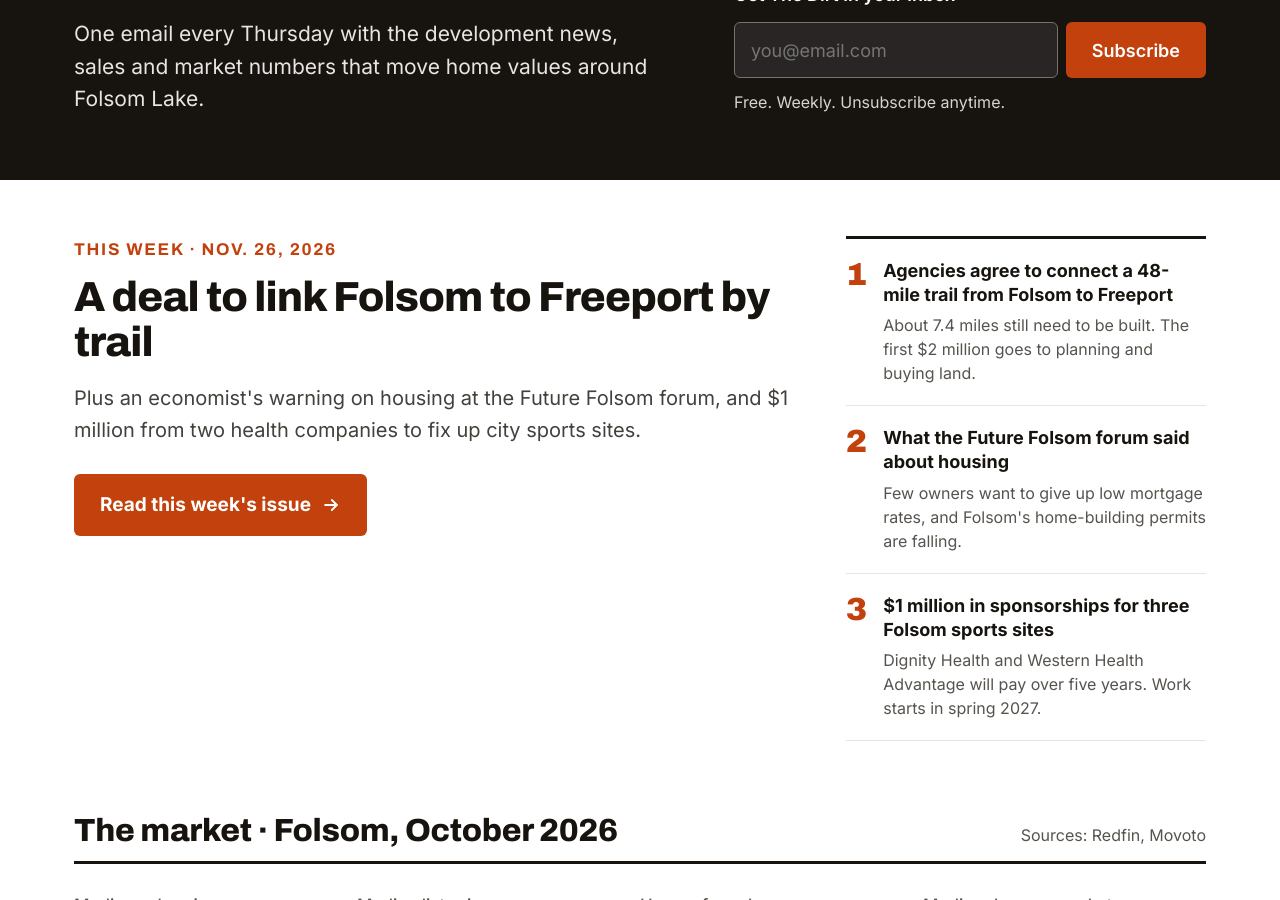
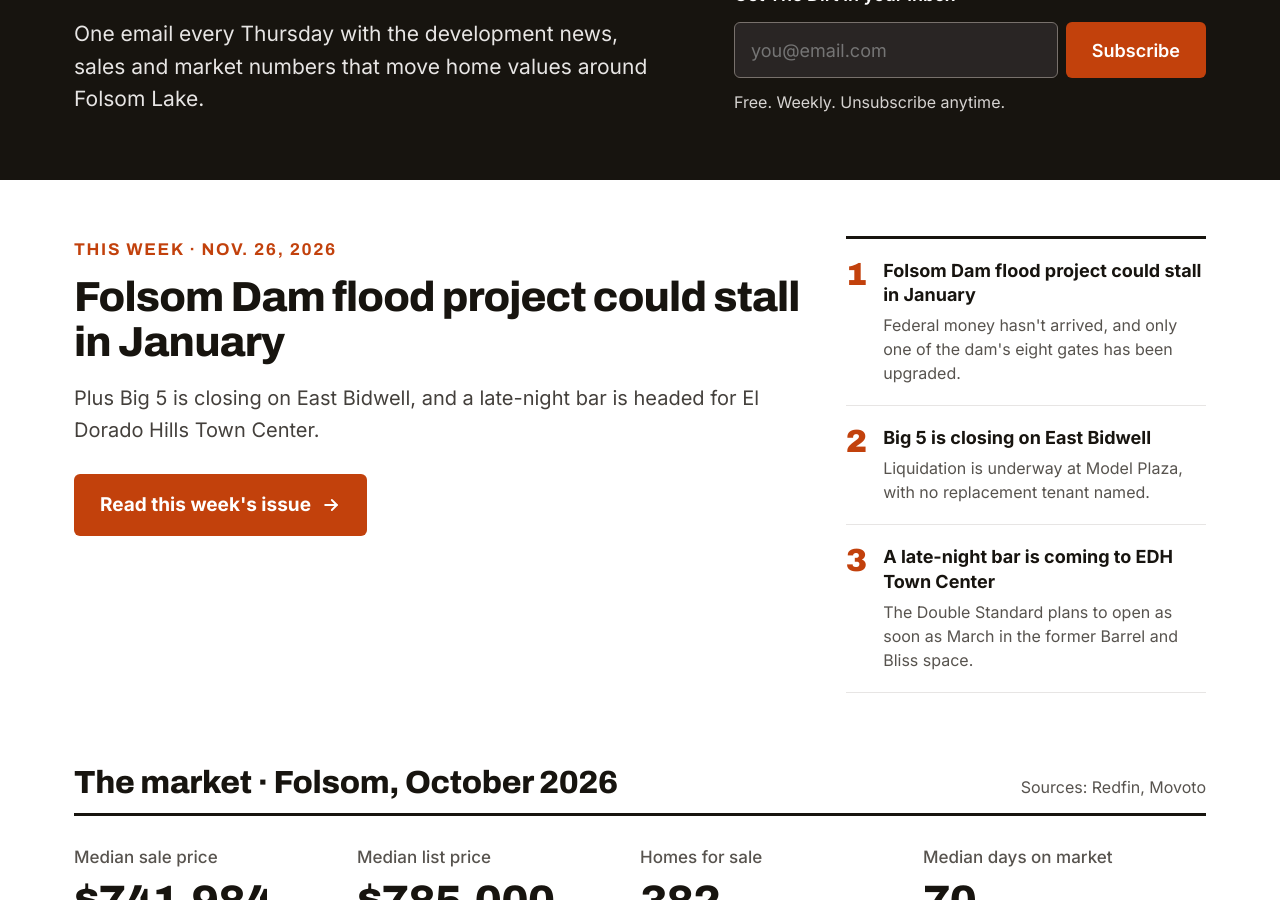
Before and after one commit to thedirtonfolsom/thedirtonfolsom.github.io, a Jekyll site: the page built from index.html, in a window 1280 px wide and 900 px high, scrolled down 417 px. Built offline with Jekyll 4.4.1, drawn with Linux system fonts in a browser that asks for light colours; some of the changed text lies outside the part shown.

Commit message:
Add Issue #3 (Folsom Dam flood project) alongside Issue #2 as back issues
Co-Authored-By: Claude Opus 5.5 <noreply@anthropic.com>
Claude-Session: https://claude.ai/code/session_01L76qhjF3c9qZRgbqS1y5u1

```diff
--- a/_data/meetings.yml
+++ b/_data/meetings.yml
@@ -2,10 +2,10 @@
 - mon: Dec
   day: "2"
   title: El Dorado LAFCO
-  when: Wed., 3:30 p.m. · Board of Supervisors Hearing Room, Placerville
-  what: The county commission reviewing whether El Dorado Hills can become its own city. A public hearing notice is posted for this meeting; the full agenda isn't posted yet.
+  when: Wed., 3:30 p.m. · Board of Supervisors Meeting Room, 330 Fair Lane, Building A, Placerville
+  what: The county commission reviewing whether El Dorado Hills can become its own city. LAFCO says the EDH cityhood application has been complete since September. A public hearing notice is posted for this meeting, but the agenda isn't yet; we'll note if incorporation is on it.
   short_when: Wed., Dec. 2 · 3:30 p.m.
-  short_what: Reviewing EDH cityhood. Hearing notice posted.
+  short_what: Reviewing EDH cityhood. Hearing notice posted; agenda not yet.
 - mon: Dec
   day: "8"
   title: Folsom City Council
--- /dev/null
+++ b/_posts/2026-11-26-folsom-dam-flood-project-could-stall.html
@@ -0,0 +1,64 @@
+---
+layout: issue
+issue: 3
+date: 2026-11-26 12:00:00 -0800
+title: Folsom Dam flood project could stall in January
+dek: Plus Big 5 is closing on East Bidwell, and a late-night bar is headed for El Dorado Hills Town Center.
+top_stories:
+  - title: Folsom Dam flood project could stall in January
+    summary: Federal money hasn't arrived, and only one of the dam's eight gates has been upgraded.
+  - title: Big 5 is closing on East Bidwell
+    summary: Liquidation is underway at Model Plaza, with no replacement tenant named.
+  - title: A late-night bar is coming to EDH Town Center
+    summary: The Double Standard plans to open as soon as March in the former Barrel and Bliss space.
+---
+<h2>This week's top 3</h2>
+
+<section class="story" id="story-1">
+  <div class="story__head">
+    <span class="story__num">1</span>
+    <h3>Folsom Dam flood project could stall in January</h3>
+  </div>
+  <div class="story__body">
+    <p>Work to strengthen Folsom Dam against big storms may stop in January because federal money hasn't come through, CBS13 reported on Nov. 24.</p>
+    <p>The nearly $500 million project raises the dam's dikes and adds new bulkheads to the tops of all eight of its metal gates. That lets the gates hold back about three more feet of water during heavy rain. Work began in 2019, but only one of the eight gates has been finished. The bulkheads for the other seven are already built and sitting at the site.</p>
+    <p><strong>The backstory:</strong> The U.S. Army Corps of Engineers runs the project. A state flood official told CBS13 the Corps needed more funding by the end of August and didn't get it. About $300 million has been spent so far, according to a member of the Central Valley Flood Protection Board. The Sacramento Area Flood Control Agency is lobbying in Washington for the rest. One gate is out of service for the work, but officials don't expect that to affect flood operations this winter.</p>
+    <p><strong>Why it matters:</strong> The project is meant to protect more than half a million people in the Sacramento region downstream on the American River. Officials warned that a pause could add millions of dollars to the final cost.</p>
+    <p class="sources">Source: <a href="https://www.cbsnews.com/sacramento/news/folsom-dam-flood-protection-project-funding-shortfall/">CBS13</a></p>
+  </div>
+  <aside class="explainer">
+    <div class="explainer__title">Explainer: Why Folsom Dam matters downstream</div>
+    <p>Folsom Dam holds back Folsom Lake on the American River. The dam is about 70 years old and is the backbone of flood protection along the river as it runs through Rancho Cordova and Sacramento. How much water it can hold back in a big storm decides how much flows downstream.</p>
+    <p class="sources">Source: <a href="https://www.cbsnews.com/sacramento/news/folsom-dam-flood-protection-project-funding-shortfall/">CBS13</a></p>
+  </aside>
+</section>
+
+<section class="story" id="story-2">
+  <div class="story__head">
+    <span class="story__num">2</span>
+    <h3>Big 5 is closing its East Bidwell store</h3>
+  </div>
+  <div class="story__body">
+    <p>Big 5 Sporting Goods is closing its Folsom store at 606 E. Bidwell St. in Model Plaza. "Store Closing" banners are up and a liquidation sale is underway. No final closing date has been announced.</p>
+    <p><strong>The backstory:</strong> Property records show the store's lease ends in early 2027. The California chain, founded in 1955, was taken private in October 2025 after losing money and has been closing stores in several states this year. It hasn't announced closing the whole chain, and its Citrus Heights, Roseville and Rancho Cordova stores are still open.</p>
+    <p><strong>Why it matters:</strong> No new tenant has been named for the space. What fills it will be a sign of how much demand there is for older retail space north of Highway 50 while new shopping centers keep opening in Folsom Ranch.</p>
+    <p class="sources">Source: <a href="https://folsomtimes.com/folsoms-big-5-sporting-goods-to-close-as-retailer-continues-nationwide-downsizing/">Folsom Times</a></p>
+  </div>
+</section>
+
+<section class="story" id="story-3">
+  <div class="story__head">
+    <span class="story__num">3</span>
+    <h3>A late-night bar is coming to El Dorado Hills Town Center</h3>
+  </div>
+  <div class="story__body">
+    <p>A new bar called The Double Standard plans to open as soon as March 2027 at 4359 Town Center Blvd., Suite 110, in El Dorado Hills Town Center. It takes the roughly 1,400-square-foot space left by the Barrel and Bliss wine bar, which closed for good earlier this month.</p>
+    <p>The 21-and-older bar plans to be open Wednesday through Sunday, until 1 a.m. most nights, with a full bar and cold food like charcuterie. The owners, Nick Dedier and Alexa Hazelton, also run Native + Nomad and Milestone in Town Center and Mom &amp; Pop Chicken Shop in Cameron Park. They told reporters there is demand for later hours from service workers and Bay Area transplants.</p>
+    <p><strong>Why it matters:</strong> A Town Center space that went dark this month already has a new tenant lined up. The owners are betting that El Dorado Hills wants later nights out, even as they acknowledge people are drinking less overall.</p>
+    <p class="sources">Sources: <a href="https://www.bizjournals.com/sacramento/news/2026/11/24/double-standard-bar-el-dorado-hills-town-center.html">Sacramento Business Journal</a> · <a href="https://whatnow.com/sacramento/restaurants/the-double-standard-planning-a-march-opening-in-el-dorado-hills/">What Now Sacramento</a></p>
+  </div>
+</section>
+
+<h2>Pipeline watch</h2>
+<p><strong>Emblem Empire Ranch Apartments:</strong> Quarterra Multifamily plans 180 rental apartments at Empire Ranch Road and Iron Point Road, near Russell Ranch Elementary on the north side of Highway 50. The plan uses 7.55 acres of a 19.25-acre site. The other 11.69 acres would go to the city and is set aside for a future Highway 50 interchange and westbound off-ramp, to be built later by others. The city filed a state notice in April saying the apartments are covered by earlier environmental studies, so no new review is needed. No construction date has been posted. <a href="https://ceqanet.lci.ca.gov/2026041428">State CEQA filing</a></p>
+<p>Full status of every major project is on the <a href="{{ '/#pipeline' | relative_url }}">pipeline tracker</a>.</p>
```
Also changed, not shown: email/folsom-dam-flood-project-could-stall.html (added, +1 -0 lines).
